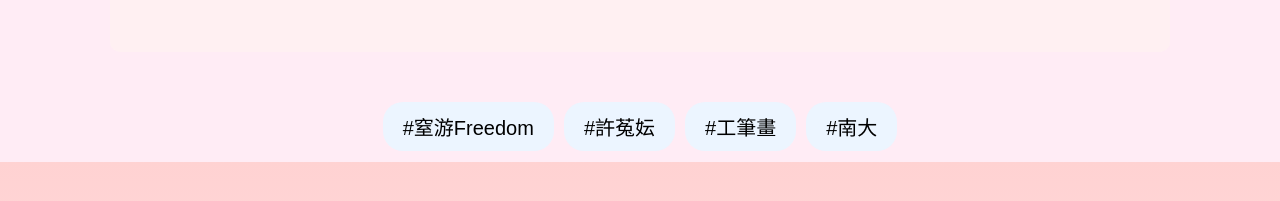
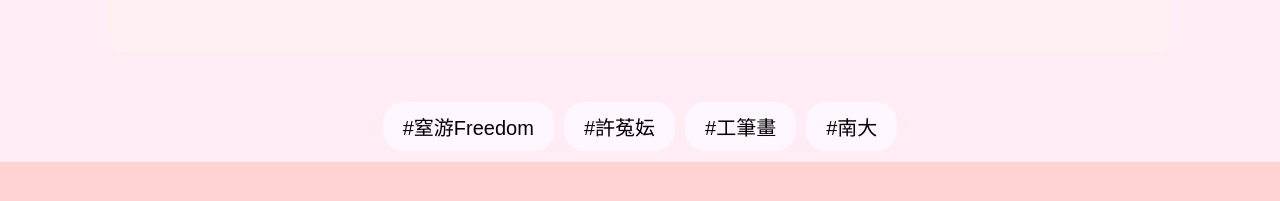
Before and after one commit to hualin1225/hualin1225, a plain HTML site: page 窒游中求自由許菟芸揭社會枷鎖下的渴望.html in a window 1280 px wide. Shown: the part 3838-4039 px from the top of the page. Drawn offline with Linux system fonts and the light colour scheme.

Commit message:
Update 窒游中求自由許菟芸揭社會枷鎖下的渴望.html

```diff
--- a/窒游中求自由許菟芸揭社會枷鎖下的渴望.html
+++ b/窒游中求自由許菟芸揭社會枷鎖下的渴望.html
@@ -98,7 +98,7 @@
 }
 
   .hashtag {
-    background-color: #ECF5FF;
+    background-color: #FFF7FF;
     border-radius: 20px;
     padding: 10px 20px;
     font-size: 20px;
```
